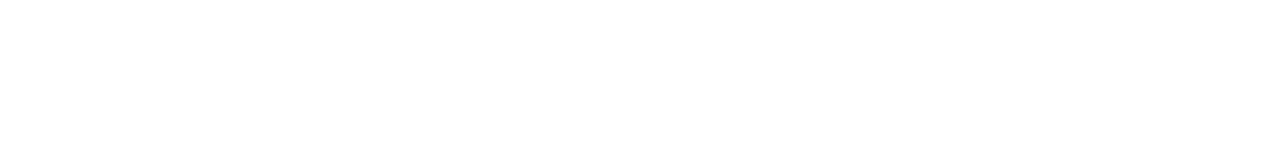
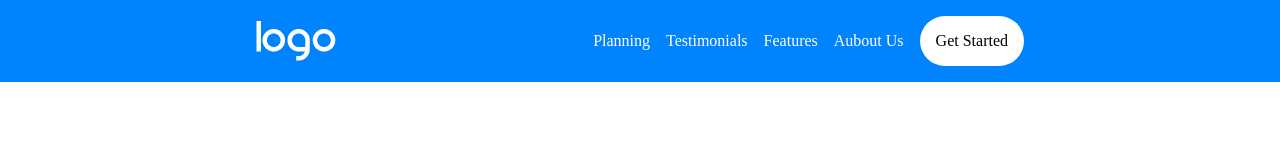
Before and after one commit to GiacomoFranchi/htmlcss-responsive-layout, a plain HTML site: page index.html in a window 1280 px wide. Drawn offline with Linux system fonts and the light colour scheme.

Commit message:
add: hader section responsive

```diff
--- a/css/style.css
+++ b/css/style.css
@@ -1,5 +1,67 @@
+/*RESET*/
 *{
     margin: 0;
     padding: 0;
     box-sizing: border-box;
 }
+
+/*COMMON*/
+.size{
+    transform: scale(2);
+}
+
+.lista{
+    display: none;
+    list-style: none;
+}
+
+.btn{
+    background-color: white;
+    border-radius: 25px;
+    padding: 1rem;
+    display: none;
+    color: black ;
+    text-decoration: none;
+}
+
+.link{
+    text-decoration: none;
+    color:white
+}
+
+/*HEADER*/
+.header{
+    width: 100%;
+    background-color:rgb(0, 132, 253) ;
+    padding: 1rem 0;
+}
+
+.container-header{
+    width: 90%;
+    margin: 0 auto;
+    display: flex;
+    justify-content: space-between;
+    align-items: center;
+}
+
+@media screen and (min-width: 992px) {
+    .container-header{
+        width: 60%;
+    }
+    .container-sx{
+        display: flex;
+        gap: 1rem;
+    }
+    .tre-barre{
+        display: none;
+    }
+    .btn{
+        display: block;
+    }
+    .lista{
+        display:flex;
+        justify-content: space-between;
+        align-items: center;
+        gap: 1rem;
+    }
+}
--- a/index.html
+++ b/index.html
@@ -4,8 +4,26 @@
     <meta charset="UTF-8">
     <meta name="viewport" content="width=device-width, initial-scale=1.0">
     <title>Responsive Layout</title>
+    <link rel="stylesheet" href="css/style.css">
+    <link rel="stylesheet" href="https://cdnjs.cloudflare.com/ajax/libs/font-awesome/6.4.2/css/all.min.css" integrity="sha512-z3gLpd7yknf1YoNbCzqRKc4qyor8gaKU1qmn+CShxbuBusANI9QpRohGBreCFkKxLhei6S9CQXFEbbKuqLg0DA==" crossorigin="anonymous" referrerpolicy="no-referrer" />
 </head>
 <body>
-
+    <head>
+        <nav class="header">
+            <div class="container-header">
+                <img src="img/logo.png" alt="Logo">
+                <div class="container-sx">
+                    <ul class="lista">
+                        <li><a class="link" href="">Planning</a></li>
+                        <li><a class="link" href="">Testimonials</a></li>
+                        <li><a class="link" href="">Features</a></li>
+                        <li><a class="link" href="">Aubout Us</a></li>
+                    </ul>
+                    <a class="btn" href="">Get Started</a>
+                    <a class="tre-barre" href=""><i class="fa-solid fa-bars size" style="color: #ffffff;"></i></a>
+                </div>
+            </div>
+        </nav>
+    </head>
 </body>
 </html>
```
